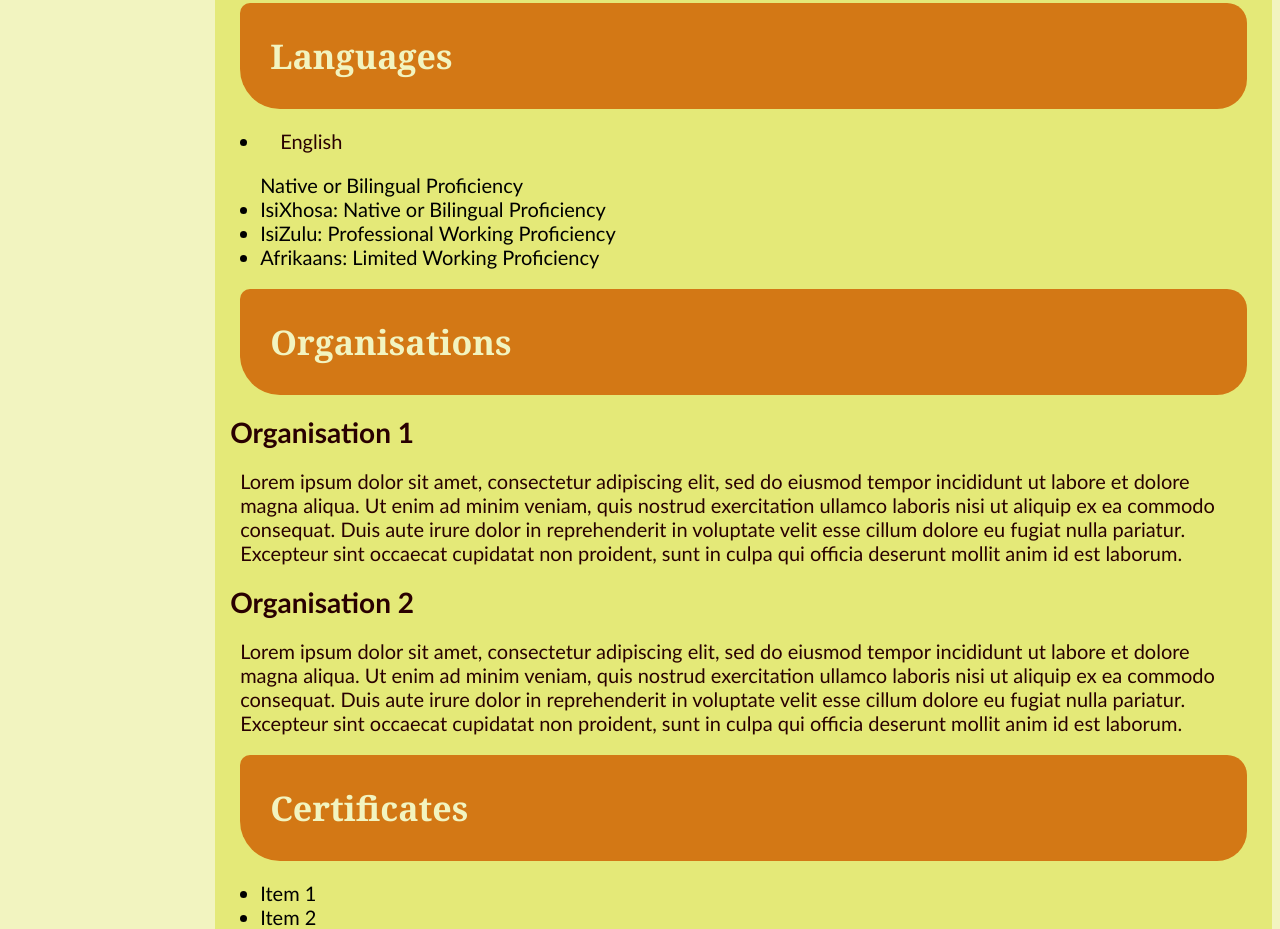
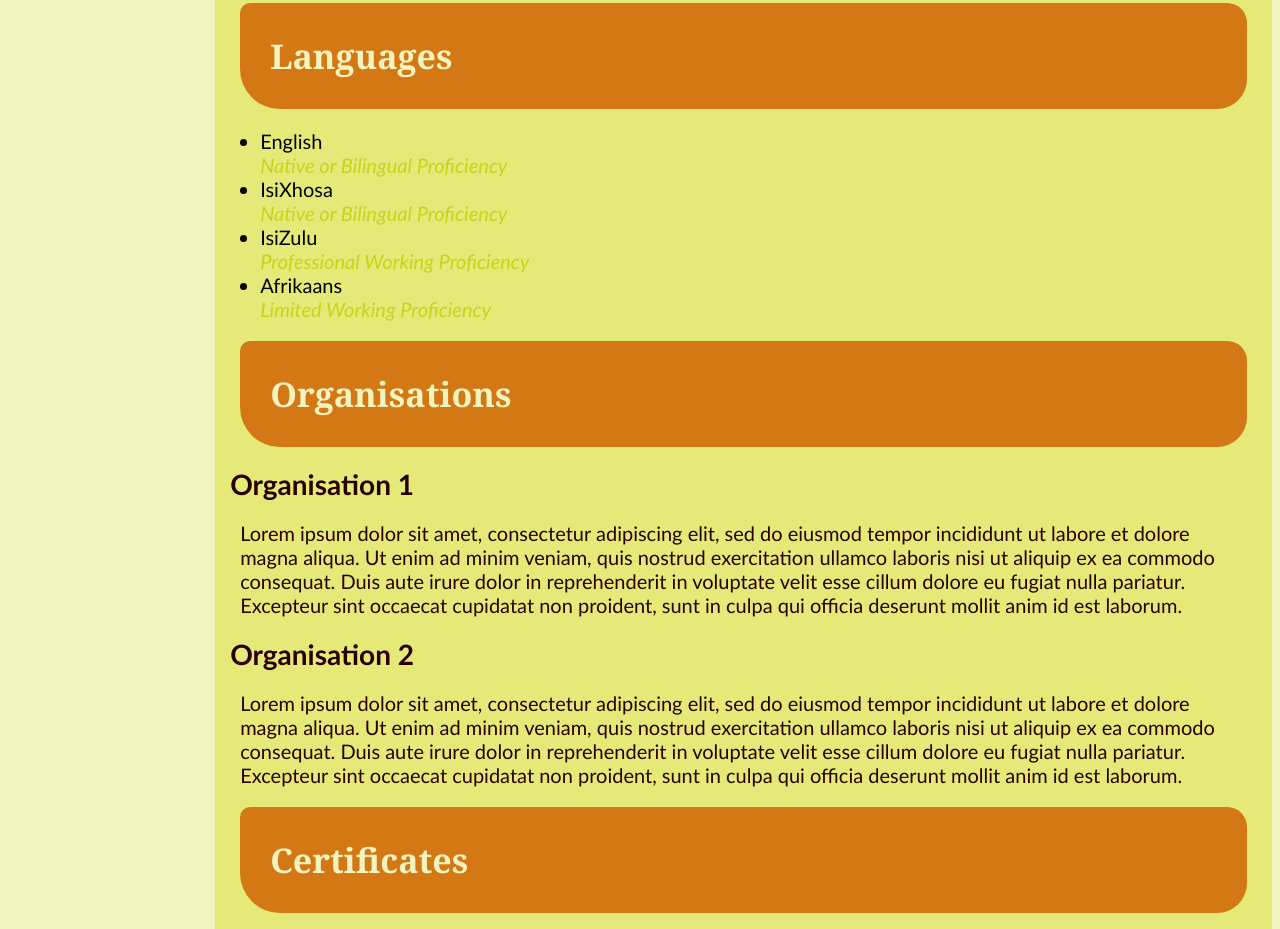
Before and after one commit to lilimfobo/newRepository, a plain HTML site: page Resume-1.html in a window 1280 px wide. Shown: the part 1675-2604 px from the top of the page. Drawn offline with Linux system fonts and the light colour scheme.

Commit message:
Update Resume-1.html
Makes style changes on Resume-1 "Languages" section

```diff
--- a/Resume-1.html
+++ b/Resume-1.html
@@ -61,11 +61,16 @@
 
     <h2>Languages</h2>
     <ul>
-        <li><p style="">English</p> Native or Bilingual Proficiency</li>
-        <li>IsiXhosa: Native or Bilingual Proficiency</li>
-        <li>IsiZulu: Professional Working Proficiency</li>
-        <li>Afrikaans: Limited Working Proficiency</li>
+        <li>English</li><div style="font-style:italic;
+        color:#Cad315;">Native or Bilingual Proficiency</div>
+        <li>IsiXhosa</li><div style="font-style:italic;
+        color:#CAD315;">Native or Bilingual Proficiency</div>
+        <li>IsiZulu</li><div style="font-style:italic;
+        color:#CAD315;">Professional Working Proficiency</div>
+        <li>Afrikaans</li><div style="font-style:italic;
+        color:#CAD315;">Limited Working Proficiency</div>
     </ul>
+
 
     <h2>Organisations</h2>
     <h3>Organisation 1</h3>
```
